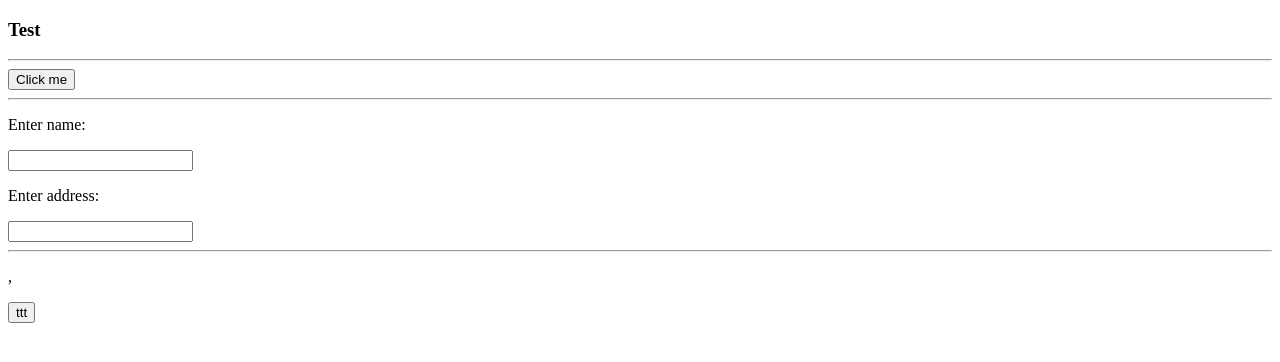
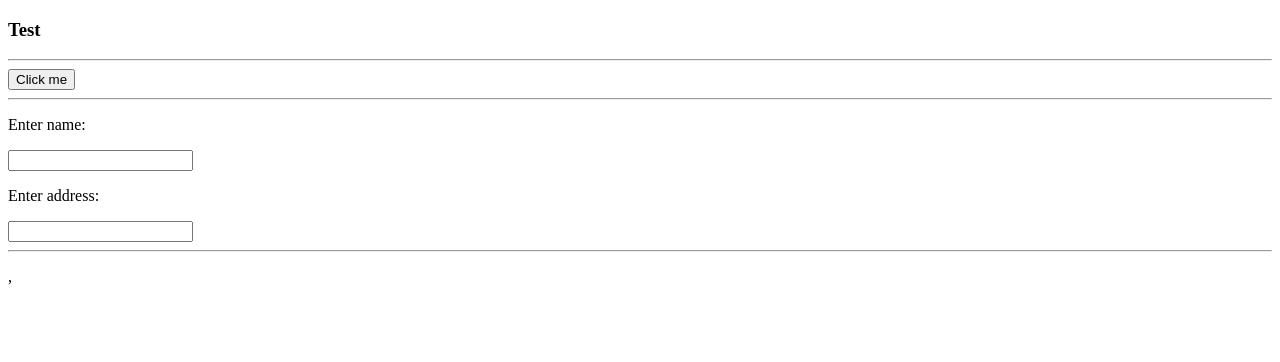
Before and after one commit to KaZi-dev/TestCypress, an Angular app: page / in a window 1280 px wide. Shown: the top 362 px of the page. Built offline with nearby package versions, Linux system fonts and the light colour scheme.

Commit message:
test automatic build

```diff
--- a/src/app/test-side/test-side.component.html
+++ b/src/app/test-side/test-side.component.html
@@ -10,4 +10,3 @@
   <input name="addressT" [(ngModel)]="address" type="text">
 <hr>
 <p class="paraData">{{name}} , {{address}}</p>
-<button name="btnSecond">ttt</button>
```
